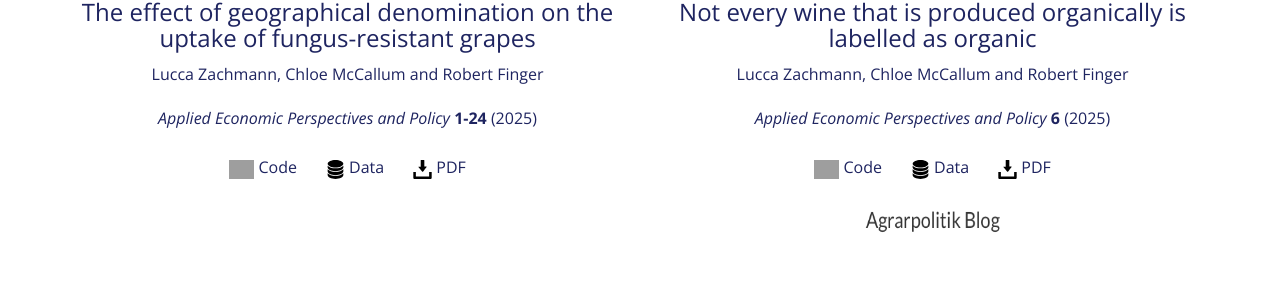
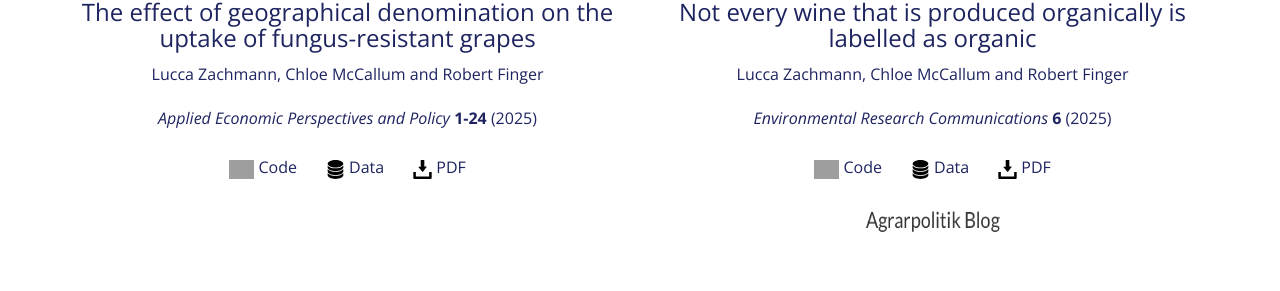
Before and after one commit to luccalino/luccalino.github.io, a Jekyll site: the page built from index.html, in a window 1280 px wide and 900 px high, scrolled down 1154 px. Shown: the part 153-444 px from the top of the window. Built offline with Jekyll 4.4.1, drawn with Linux system fonts in a browser that asks for light colours; nearby versions of some CDN libraries; grey boxes are pictures that could not be loaded.

Commit message:
Update publications.html

```diff
--- a/_includes/publications.html
+++ b/_includes/publications.html
@@ -22,10 +22,10 @@
                       <p style="margin-bottom:1cm;"></p>
            </div>
            <div class="col-md-6 mb-4 text-center d-flex align-items-stretch">
-                      <a class="fa fa-4x wow bounceIn text-primary" href="" target="_blank"><img title="ERC" alt="ERC" src="img/erc.jpeg" style="cursor:pointer;border:1px solid grey;" width="150" height="210"></a>
+                      <a class="fa fa-4x wow bounceIn text-primary" href="https://iopscience.iop.org/article/10.1088/2515-7620/ad9383" target="_blank"><img title="ERC" alt="ERC" src="img/erc.jpeg" style="cursor:pointer;border:1px solid grey;" width="150" height="210"></a>
                       <h3 style="color:#1E2460;">Not every wine that is produced organically is labelled as organic</h3>
                       <p class="text-muted" style="color:#1E2460;">Lucca Zachmann, Chloe McCallum and Robert Finger</p>
-                      <p class="text-muted" style="color:#1E2460;"><i>Applied Economic Perspectives and Policy</i> <b>6</b> (2025)</p>
+                      <p class="text-muted" style="color:#1E2460;"><i>Environmental Research Communications</i> <b>6</b> (2025)</p>
                       <p style="margin-bottom:0.15cm;"></p>
                       <p class="text-muted" style="color:#1E2460;"><a href="https://www.research-collection.ethz.ch/handle/20.500.11850/708037" target="_blank"><i><img src="img/logo/github-icon-1-logo-svgrepo-com.svg" style="cursor:pointer; height:0.5cm; weight: 0.5cm;"></i></a> Code &nbsp; &nbsp; &nbsp; <a href="https://www.research-collection.ethz.ch/handle/20.500.11850/568595" target="_blank"><i><img src="img/logo/data-storage-device-svgrepo-com.svg" style="cursor:pointer; height:0.5cm; weight: 0.5cm;"></i></a> Data &nbsp; &nbsp; &nbsp; <a href="https://iopscience.iop.org/article/10.1088/2515-7620/ad9383/pdf" target="_blank"><i><img src="img/logo/download-button-svgrepo-com.svg" style="cursor:pointer; height:0.5cm; weight: 0.5cm;"></i></a> PDF </p>
                       <p style="margin-bottom:0.15cm;"></p>
```
